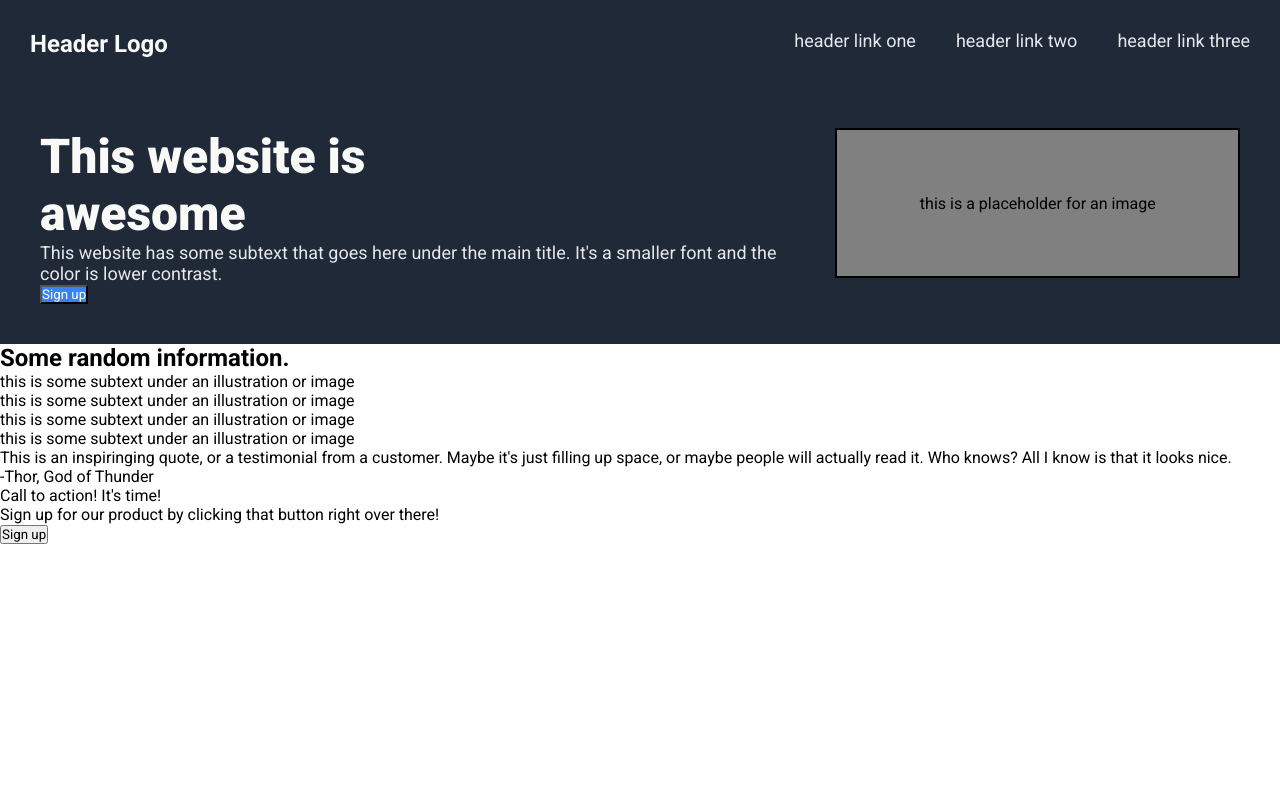
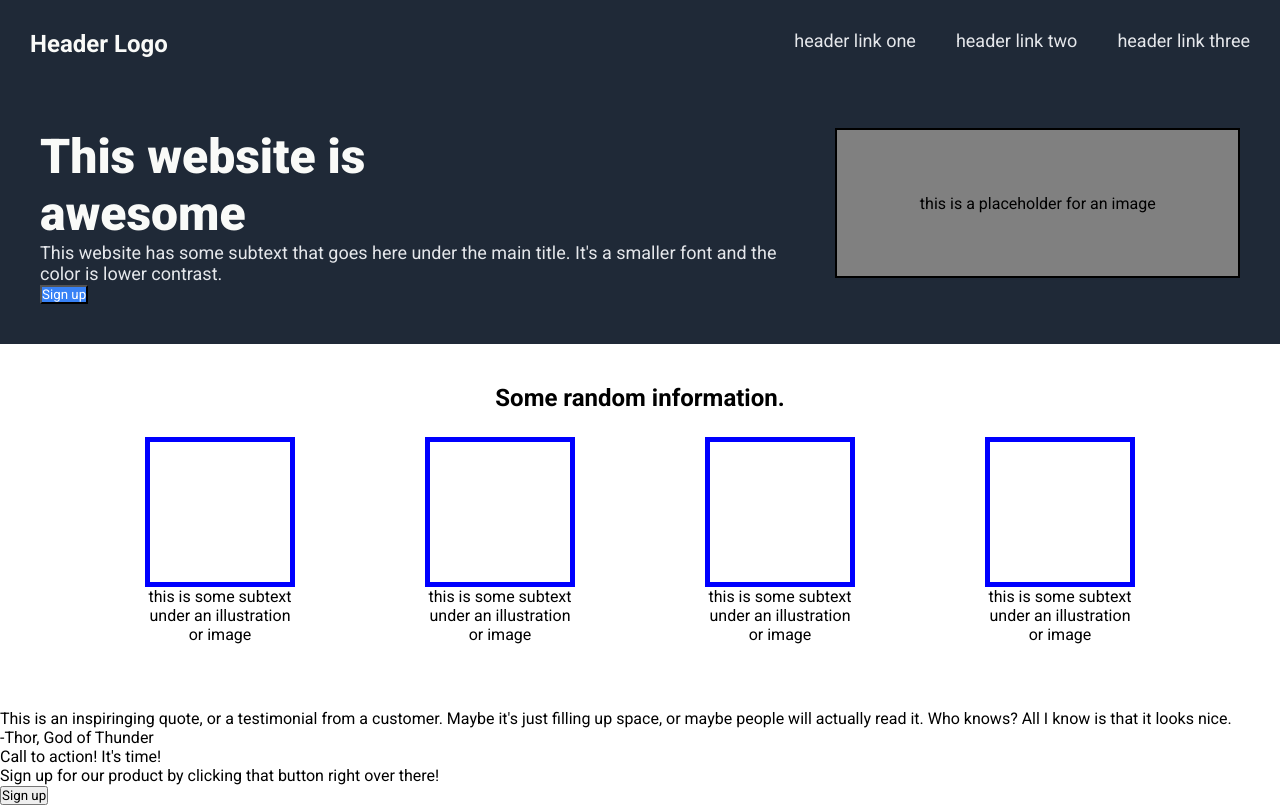
Before and after one commit to ffernandezTech/landing-page, a plain HTML site: page index.html in a window 1280 px wide. Drawn offline with Linux system fonts and the light colour scheme.

Commit message:
feat: added style infor code

```diff
--- a/style.css
+++ b/style.css
@@ -104,3 +104,38 @@ to embed it into our HTML head and these lines of codes below */
     justify-content: center;
 
 }
+
+/* making the info section into a flex container with desire padding and gap
+    Maybe the gap isnt actually working her. Done in this way so that the header is above the boxes */
+.info-sec{
+    display: flex;
+    flex-direction: column;
+    gap: 25px;
+    padding: 40px;
+}
+/* header was made into a flex so I can center the text easily */
+.info-header{
+    display: flex;
+    justify-content: center;
+}
+
+/* info container is so that the boxes and text underneath have their own section */
+.info-container{
+    display: flex;
+    justify-content: space-evenly;
+    gap: 25px;
+    margin-bottom: 25px;
+
+}
+/* Created boxes with desired look under info items */
+.info-items .info-boxes{
+    border: blue solid 5px;
+    width: 150px;
+    height: 150px;
+}
+
+/* setting the desire width and text align for text under boxes. The width is the same as the boxes above. */
+.info-items p{
+    width: 150px;
+    text-align: center;
+}
```
